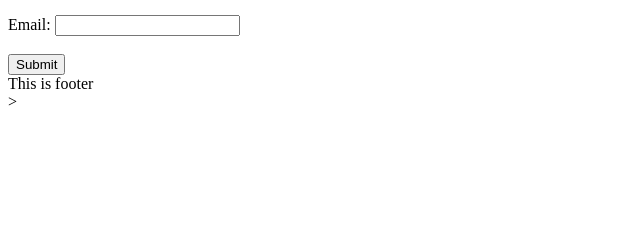
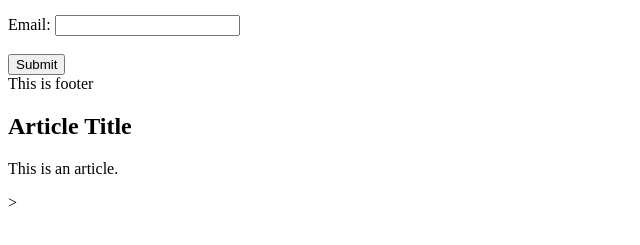
Before and after one commit to rautshreya1610/student-demo2, a plain HTML site: page index.html in a window 1280 px wide. Shown: the part 279-524 px from the top of the page, without its empty margins (0-640 px from the left). Drawn offline with Linux system fonts and the light colour scheme.

Commit message:
new added

```diff
--- a/index.html
+++ b/index.html
@@ -21,6 +21,9 @@
                 <input type="email" id="email" name="email"><br><br>
                 <input type="submit" value="Submit">
             <footer>This is footer</footer>
+            <article>
+                <h2>Article Title</h2>
+                <p>This is an article.</p>
         </div>
 ></body>
 </html>
```
